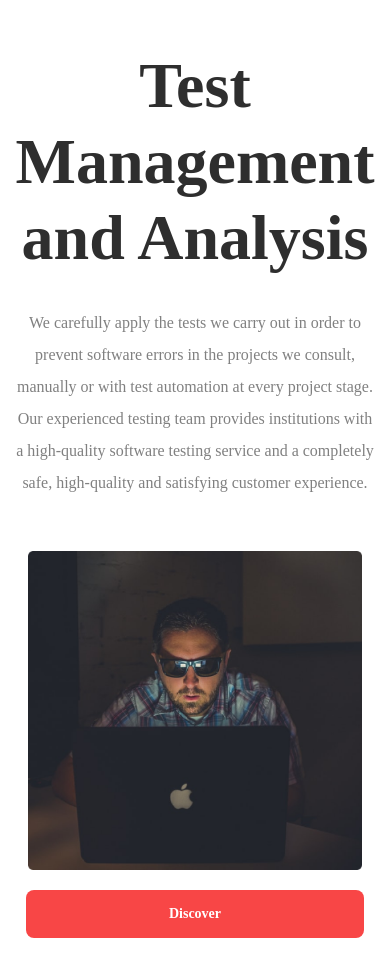
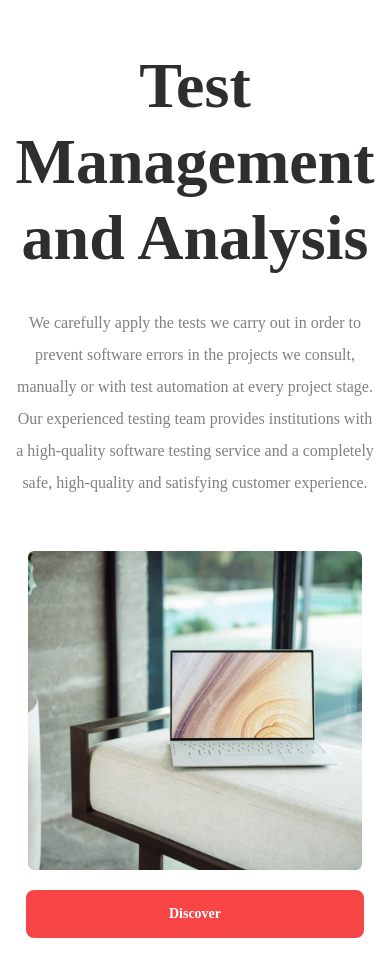
Before and after one commit to practicum-webdev-2/responsive-page, a plain HTML site: page index.html in a window 390 px wide. Shown: the part 4490-5466 px from the top of the page. Drawn offline with Linux system fonts and the light colour scheme.

Commit message:
add new image

```diff
--- a/blocks/about.css
+++ b/blocks/about.css
@@ -7,7 +7,7 @@
   display: flex;
   flex-direction: column;
   align-items: center;
-  max-width: 1197px;
+  max-width: 83%;
 }
 
 .about__quality {
@@ -65,6 +65,15 @@
   grid-area: image;
 }
 
+.about__image_test {
+  grid-area: image;
+}
+
+.about__image_alternative {
+  display: none;
+  grid-area: image;
+}
+
 .about__test {
   margin: 0;
   display: grid;
@@ -77,20 +86,30 @@
 }
 
 @media screen and (max-width: 1200px) {
-  .about__content {
-    max-width: 904px;
-  }
   .about__image {
     max-width: 424px;
+  }
+
+  .about__image_test {
+    display: none;
+  }
+  .about__image_alternative {
+    display: flex;
+    grid-area: image;
   }
 }
 
 @media screen and (max-width: 880px) {
-  .about__content {
-    max-width: 338px;
-  }
   .about__image {
     max-width: 335px;
+  }
+  .about__image_test {
+    display: none;
+  }
+
+  .about__image_alternative {
+    display: grid;
+    grid-area: image;
   }
   .about__button {
     width: 338px;
--- a/index.html
+++ b/index.html
@@ -194,9 +194,14 @@
               experience.
             </p>
             <img
-              class="about__image"
+              class="about__image about__image_test"
               src="./images/test.png"
               alt="Homem usando óculos de sol sentado na frente de um notebook"
+            />
+            <img
+              class="about__image about__image_alternative"
+              src="./images/Illustration.png"
+              alt="Notebook sobre a mesa"
             />
             <a href="#" class="about__button">Discover</a>
           </div>
```
Also changed, not shown: images/Illustration.png (added).
